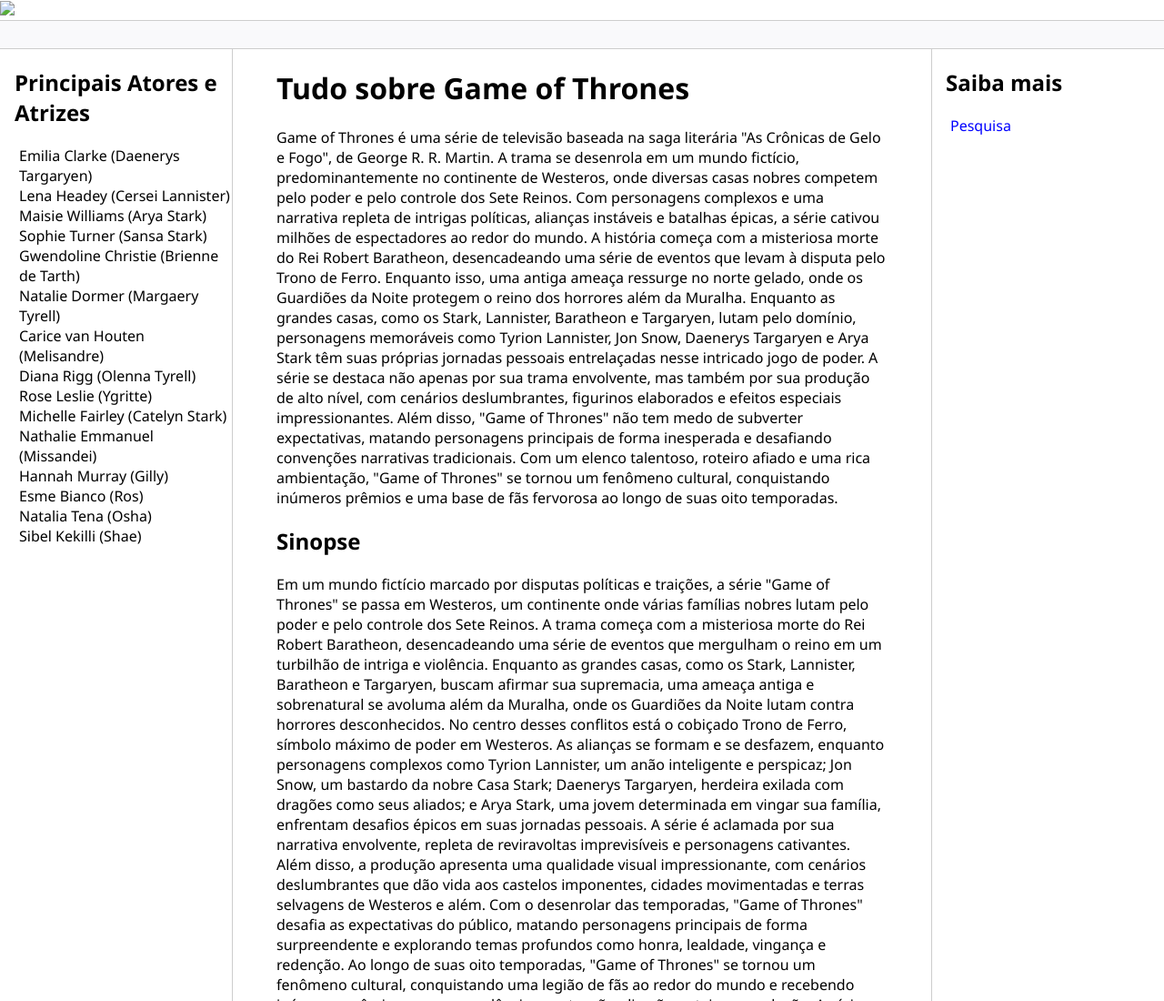
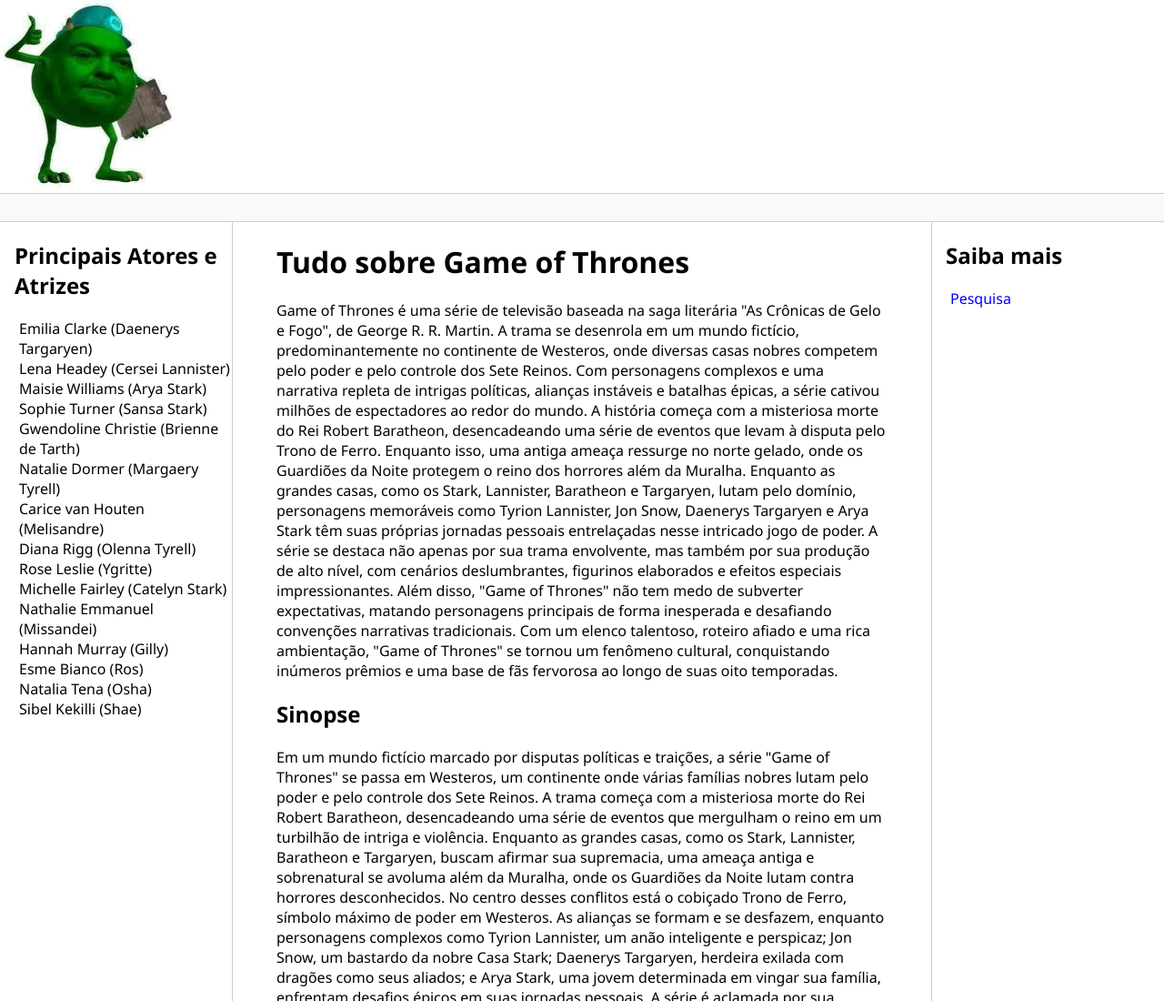
Before and after one commit to OAndreCabral/dioHtml, a plain HTML site: page 3 - Entendendo HTML semantico/Desafio/index.html in a window 1280 px wide. Shown: the top 1100 px of the page at 91% size. Drawn offline with Linux system fonts and the light colour scheme.

Commit message:
desafio html dio wikipedia

```diff
--- a/3 - Entendendo HTML semantico/Desafio/index.html
+++ b/3 - Entendendo HTML semantico/Desafio/index.html
@@ -13,7 +13,7 @@
 
     <div>
         <div class="logo">
-            <img src="assets/images/logo.png" width="200" />
+            <img src="assets/images/logo.jpg" width="200" />
         </div>
     </div>
 
```
